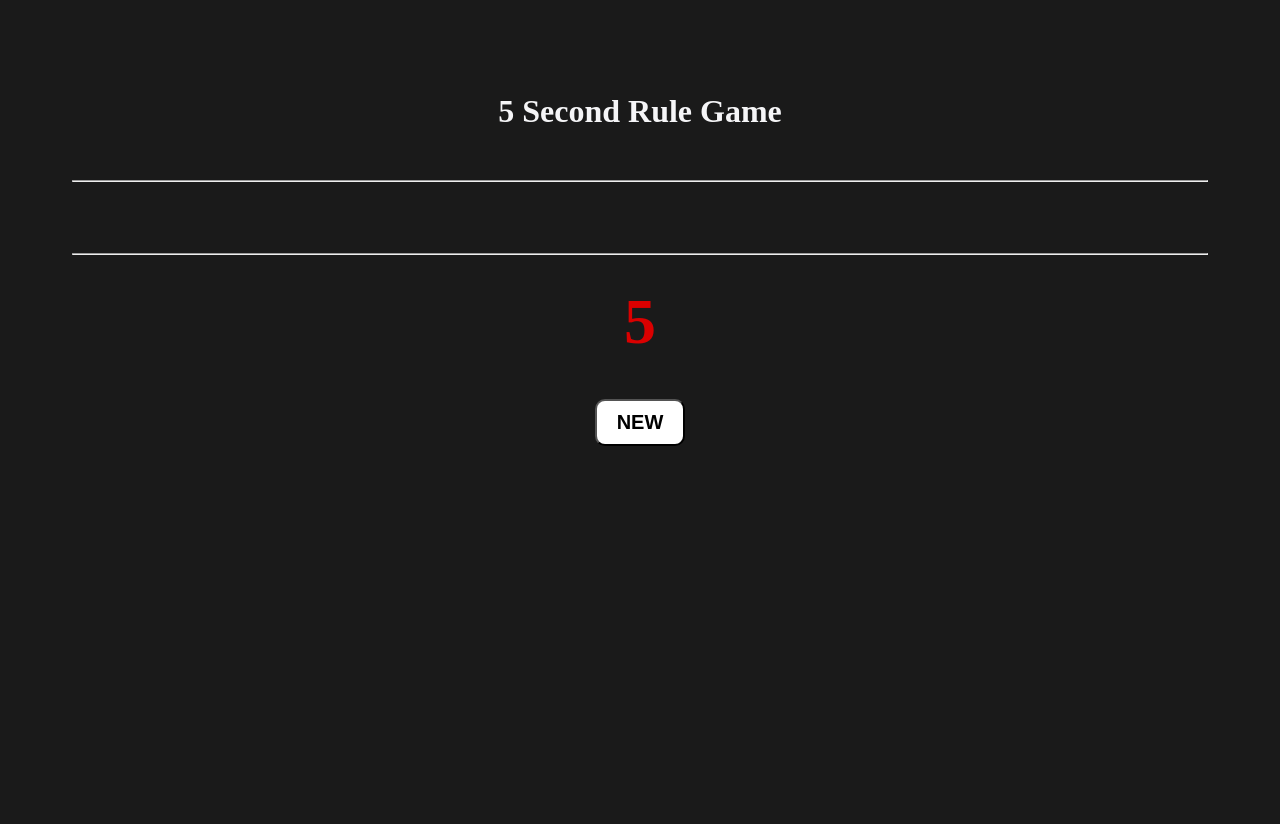
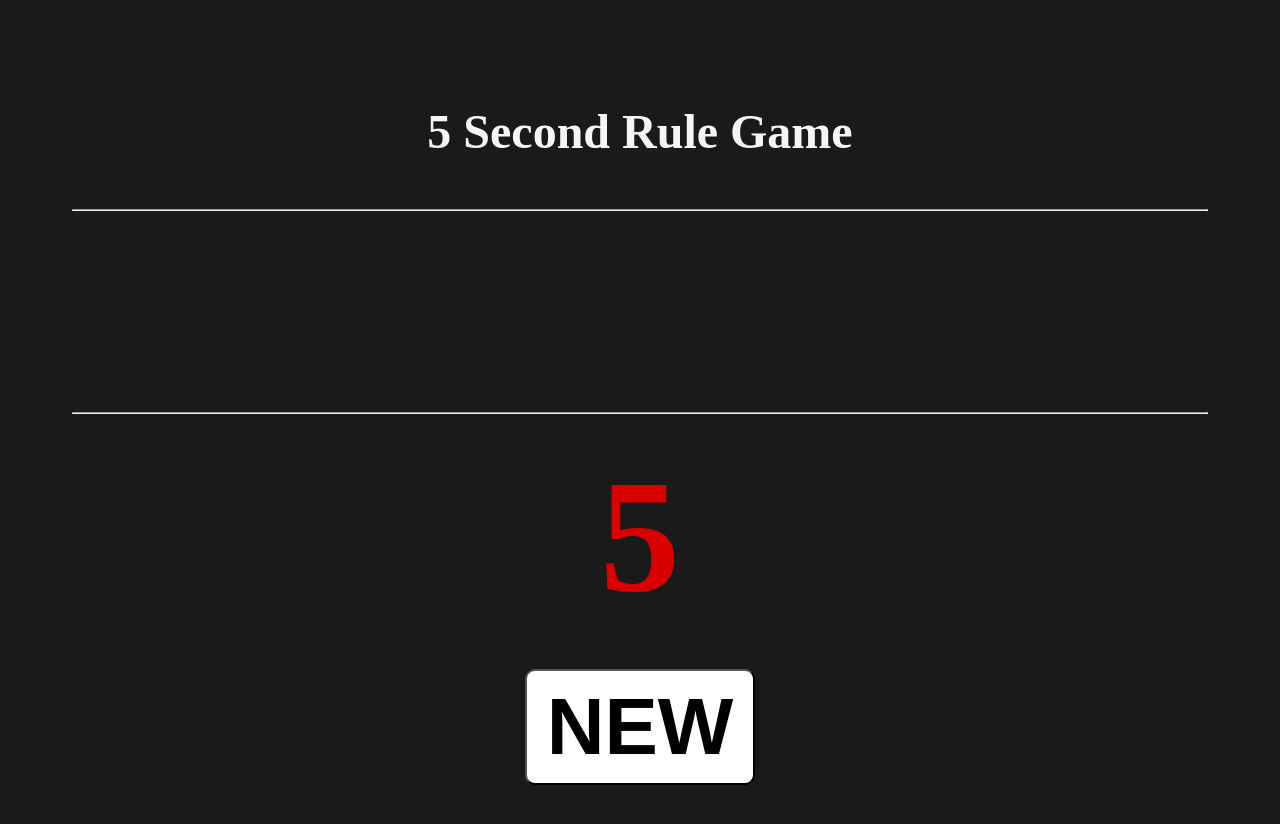
Before and after one commit to tenzerodev/fivesecondrule, a plain HTML site: page index.html in a window 1280 px wide. Before the commit the page ends 800 px from the top, so only its background shows below. Drawn offline with nearby package versions, Linux system fonts and the light colour scheme.

Commit message:
Update style.css

```diff
--- a/style.css
+++ b/style.css
@@ -3,6 +3,10 @@ body {
     padding: 5vw;
     color: #f5f5f7;
     background-color:#1a1a1a
+  }
+
+  h1 {
+    font-size: 3rem
   }
 
 
@@ -11,12 +15,12 @@ body {
   }
 
   #category {
-    font-size:3rem;
+    font-size:10rem;
     color:#f5f5f7
   }
 
   #timer {
-    font-size: 4rem;
+    font-size: 10rem;
     font-weight: bold;
     margin-top:30px;
     margin-bottom: 20px;
@@ -32,6 +36,6 @@ body {
     padding:10px 20px;
     background-color: white;
     border-radius: 10px;
-    font-size:1.25rem;
+    font-size:5rem;
     font-weight:bold
   }
```
